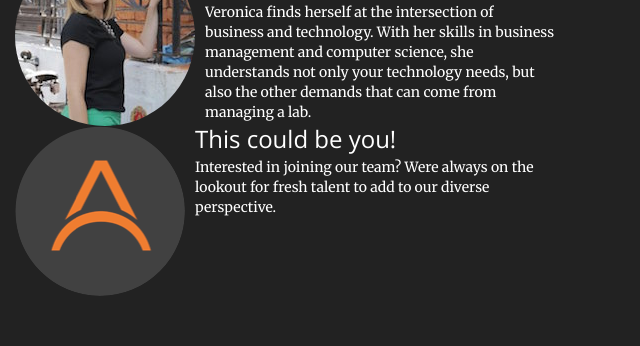
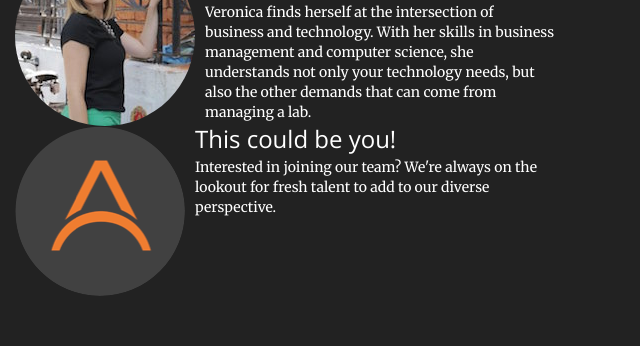
Before and after one commit to zldunn/Arc_Innovations_Site, a website: page index.html in a window 1280 px wide. Shown: the part 2592-2938 px from the top of the page, 640-1280 px from the left. Drawn offline with nearby package versions, Linux system fonts and the light colour scheme.

Commit message:
Update index.html

```diff
--- a/index.html
+++ b/index.html
@@ -271,9 +271,11 @@
 
 
 
+       <br>
       </div>
     </div>
   </div>
+
   <div class="col-lg-6 col-sm-6">
   <div class = "media">
     <a class = "media-left">
@@ -322,7 +324,7 @@
       <h3 class="media-heading">This could be you!</h3>
        <!--   <h4 class="media-heading">Co-Founder, COO</h4> !-->
 
-       Interested in joining our team? Were always on the lookout for fresh talent to add to our diverse perspective.
+       Interested in joining our team? We're always on the lookout for fresh talent to add to our diverse perspective.
 
 
 </div>
```
